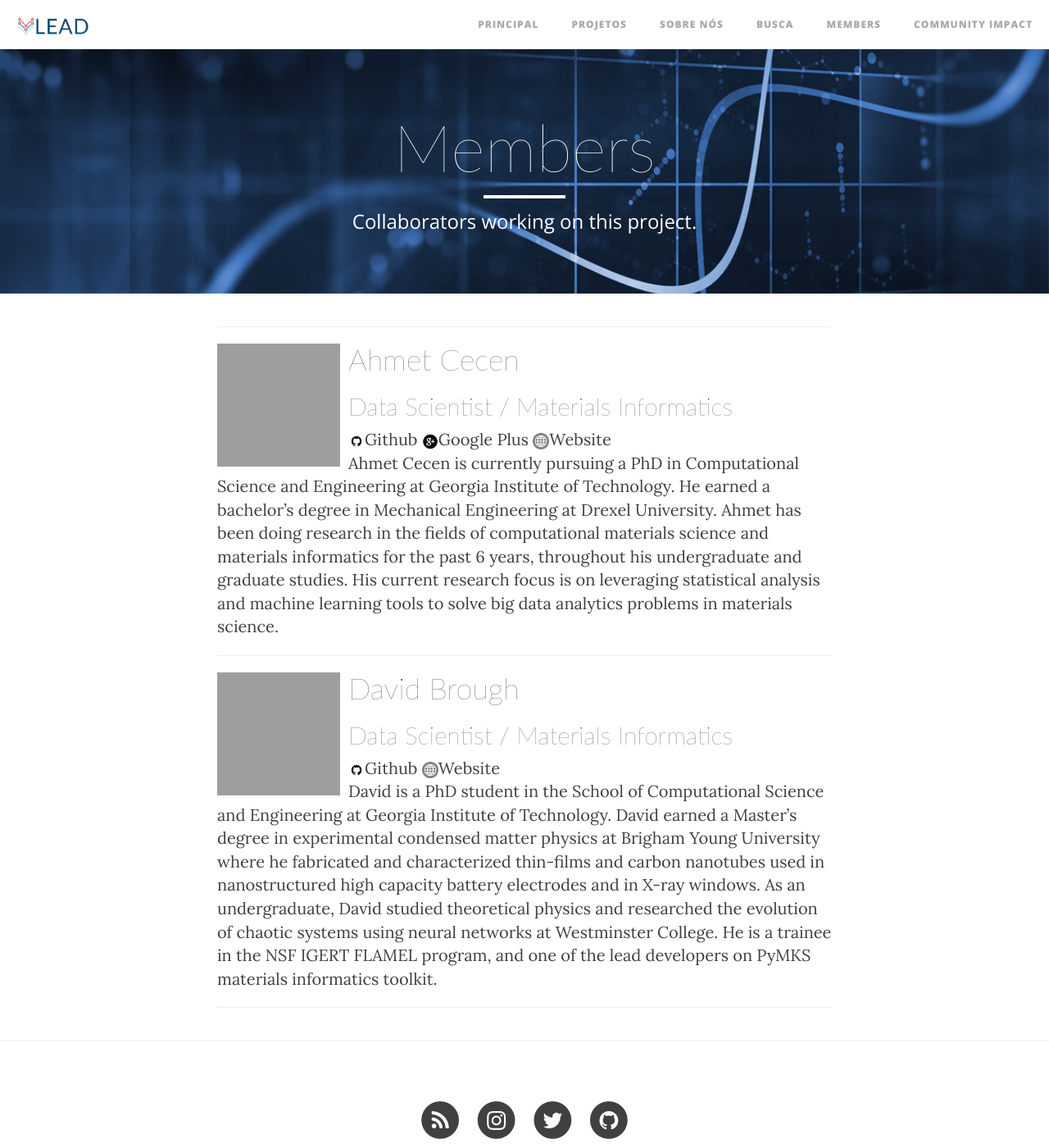
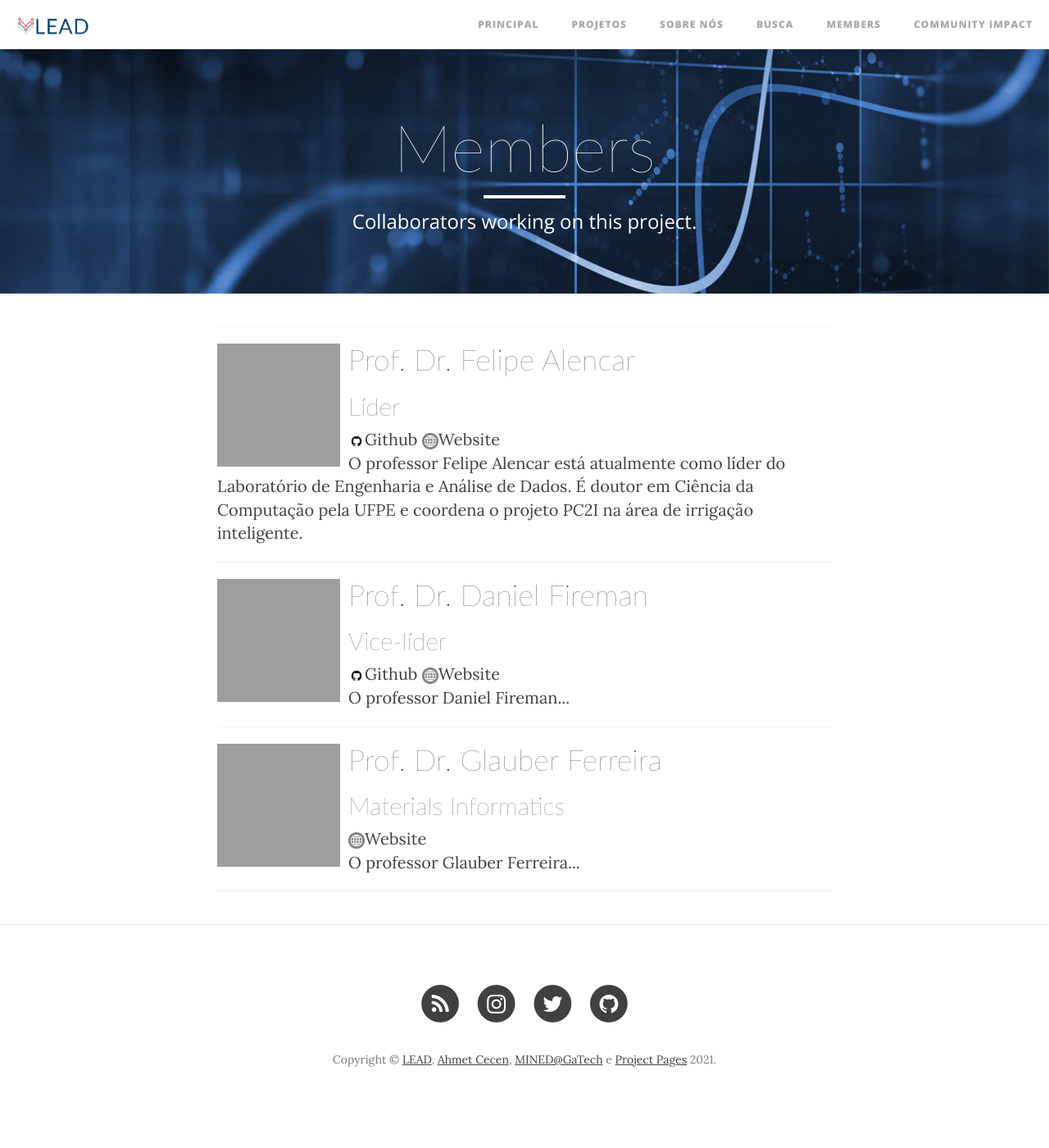
Before and after one commit to lead-ifal/lead-ifal.github.io, a Jekyll site: the page built from members.html, in a window 1280 px wide and 1400 px high. Shown: the whole window at 82% size. Built offline with Jekyll 4.4.1, drawn with Linux system fonts in a browser that asks for light colours; nearby versions of some CDN libraries; grey boxes are pictures that could not be loaded.

Commit message:
Ajuste no menu e adição de membros.

```diff
--- a/_data/members.yml
+++ b/_data/members.yml
@@ -1,25 +1,25 @@
 # Members
 
-- name: Ahmet Cecen
-  role: Data Scientist / Materials Informatics
-  img: https://avatars1.githubusercontent.com/u/7231251?v=3&s=460
-  github: ahmetcecen
-  gplus: https://plus.google.com/+AhmetCecen-GPlus
-  bio: Ahmet Cecen is currently pursuing a PhD in Computational Science and Engineering at Georgia Institute of Technology.  He earned a bachelor’s degree in Mechanical Engineering at Drexel University. Ahmet has been doing research in the fields of computational materials science and materials informatics for the past 6 years, throughout his undergraduate and graduate studies. His current research focus is on leveraging statistical analysis and machine learning tools to solve big data analytics problems in materials science.
-  url: http://ahmetcecen.github.io/
+- name: Prof. Dr. Felipe Alencar
+  role: Líder
+  img: https://avatars.githubusercontent.com/u/3163733?v=4
+  github: felipealencar
+  linkedin: https://plus.google.com/+AhmetCecen-GPlus
+  bio: O professor Felipe Alencar está atualmente como líder do Laboratório de Engenharia e Análise de Dados. É doutor em Ciência da Computação pela UFPE e coordena o projeto PC2I na área de irrigação inteligente.
+  url: http://felipealencar.net
   visible: true
 
-- name: David Brough
-  role: Data Scientist / Materials Informatics
-  img: https://avatars0.githubusercontent.com/u/4368625?v=3&s=460
-  github: davidbrough1
-  bio: David is a PhD student in the School of Computational Science and Engineering at Georgia Institute of Technology. David earned a Master’s degree in experimental condensed matter physics at Brigham Young University where he fabricated and characterized thin-films and carbon nanotubes used in nanostructured high capacity battery electrodes and in X-ray windows. As an undergraduate, David studied theoretical physics and researched the evolution of chaotic systems using neural networks at Westminster College. He is a trainee in the NSF IGERT FLAMEL program, and one of the lead developers on PyMKS materials informatics toolkit.
+- name: Prof. Dr. Daniel Fireman
+  role: Vice-líder
+  img: https://avatars.githubusercontent.com/u/8951363?v=4
+  github: danielfireman
+  bio: O professor Daniel Fireman...
   url: http://davidbrough.net
   visible: true
 
-- name: Surya R. Kalidindi
+- name: Prof. Dr. Glauber Ferreira
   role: Materials Informatics
-  img: https://avatars1.githubusercontent.com/u/6601815?v=3&s=400
-  bio: Dr. Kalidindi’s research interests are broadly centered on designing material internal structure (including composition) for optimal performance in any selected application and identifying hybrid processing routes for its manufacture. To this end, he has employed a harmonious blend of experimental, theoretical, and numerical approaches in his research.
+  img: https://avatars.githubusercontent.com/u/644621?v=4
+  bio: O professor Glauber Ferreira...
   url: http://mined.gatech.edu/
-  visible: false
+  visible: true
--- a/_includes/footer.html
+++ b/_includes/footer.html
@@ -79,7 +79,7 @@
                     </li>
                     {% endif %}
                 </ul>
-                <p class="copyright text-muted"> Copyright © <a href="http://felipealencar.net">Felipe Alencar</a>, <a href="http://ahmetcecen.github.io/" target="_blank">Ahmet Cecen</a>,  <a href="http://mined.gatech.edu/" target="_blank">MINED@GaTech</a> and <a href="https://github.com/projectpages" target="_blank">Project Pages</a> 2021. </p>
+                <p class="copyright text-muted"> Copyright © <a href="https://github.com/lead-ifal">LEAD</a>, <a href="http://ahmetcecen.github.io/" target="_blank">Ahmet Cecen</a>,  <a href="http://mined.gatech.edu/" target="_blank">MINED@GaTech</a> e <a href="https://github.com/projectpages" target="_blank">Project Pages</a> 2021. </p>
             </div>
         </div>
     </div>
--- a/_includes/nav.html
+++ b/_includes/nav.html
@@ -16,16 +16,16 @@
         <div class="collapse navbar-collapse" id="bs-example-navbar-collapse-1">
             <ul class="nav navbar-nav navbar-right">
                 <li>
-                    <a class="darkgray" href="{{ site.baseurl }}/">Principal</a>
+                    <a class="darkgray 1" href="{{ site.baseurl }}/">Principal</a>
                 </li>
 				{% for page in site.pages %}{% if page.url contains "projects/" %}{% if page.title %}
                 <li>
-                    <a class="darkgray" href="{{ page.url | prepend: site.baseurl }}">{{ page.title }}</a>
+                    <a class="darkgray 2" href="{{ page.url | prepend: site.baseurl }}">{{ page.title }}</a>
                 </li>
                 {% endif %}{% endif %}{% endfor %}
                 {% for page in site.pages %}{% if page.url contains "projects/" %}{% else %}{% if page.title %}
                 <li>
-                    <a class="darkgray" href="{{ page.url | prepend: site.baseurl }}">{{ page.title }}</a>
+                    <a class="darkgray 3" href="{{ page.url | prepend: site.baseurl }}">{{ page.title }}</a>
                 </li>
                 {% endif %}{% endif %}{% endfor %}
             </ul>
```
